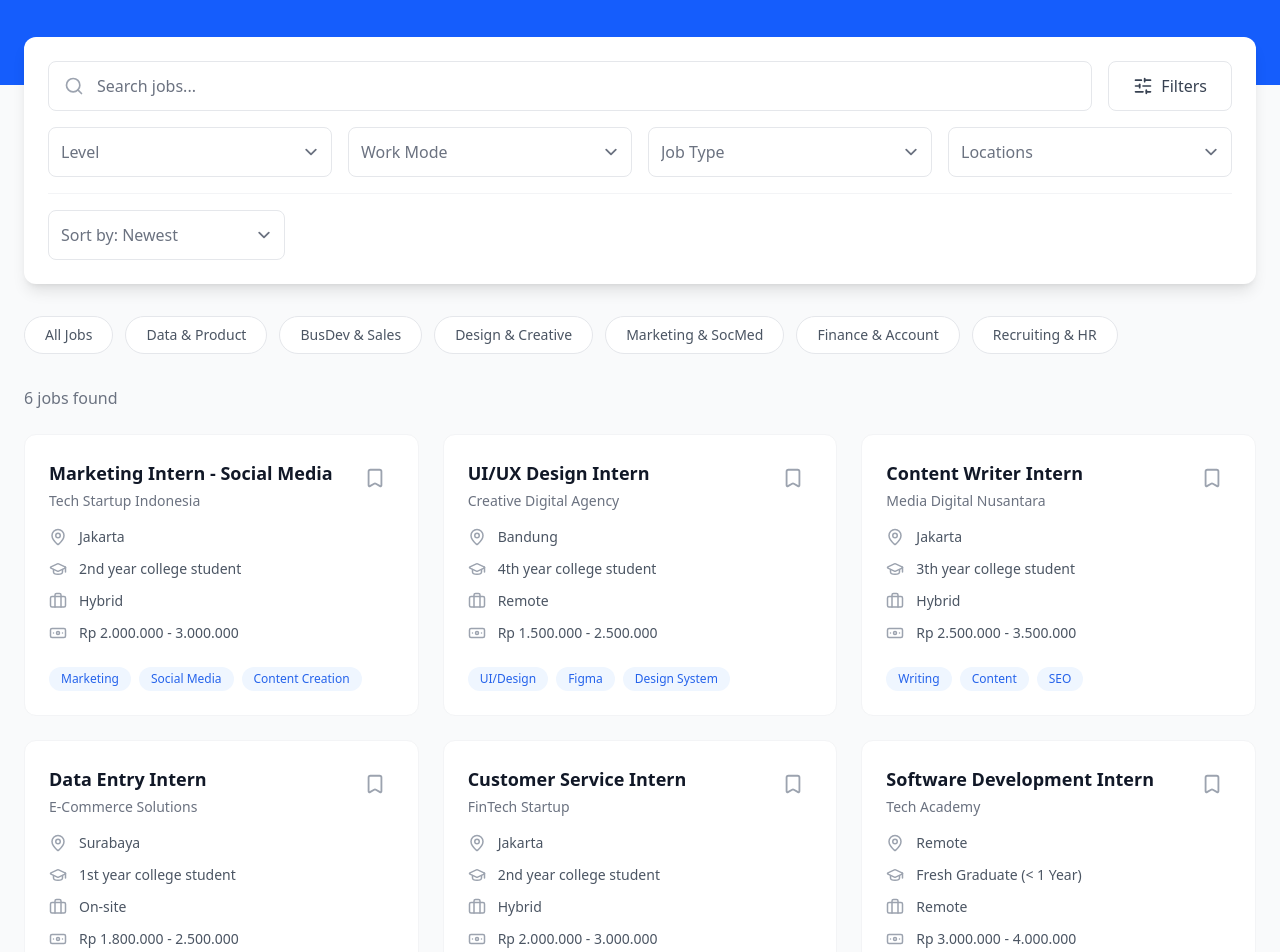
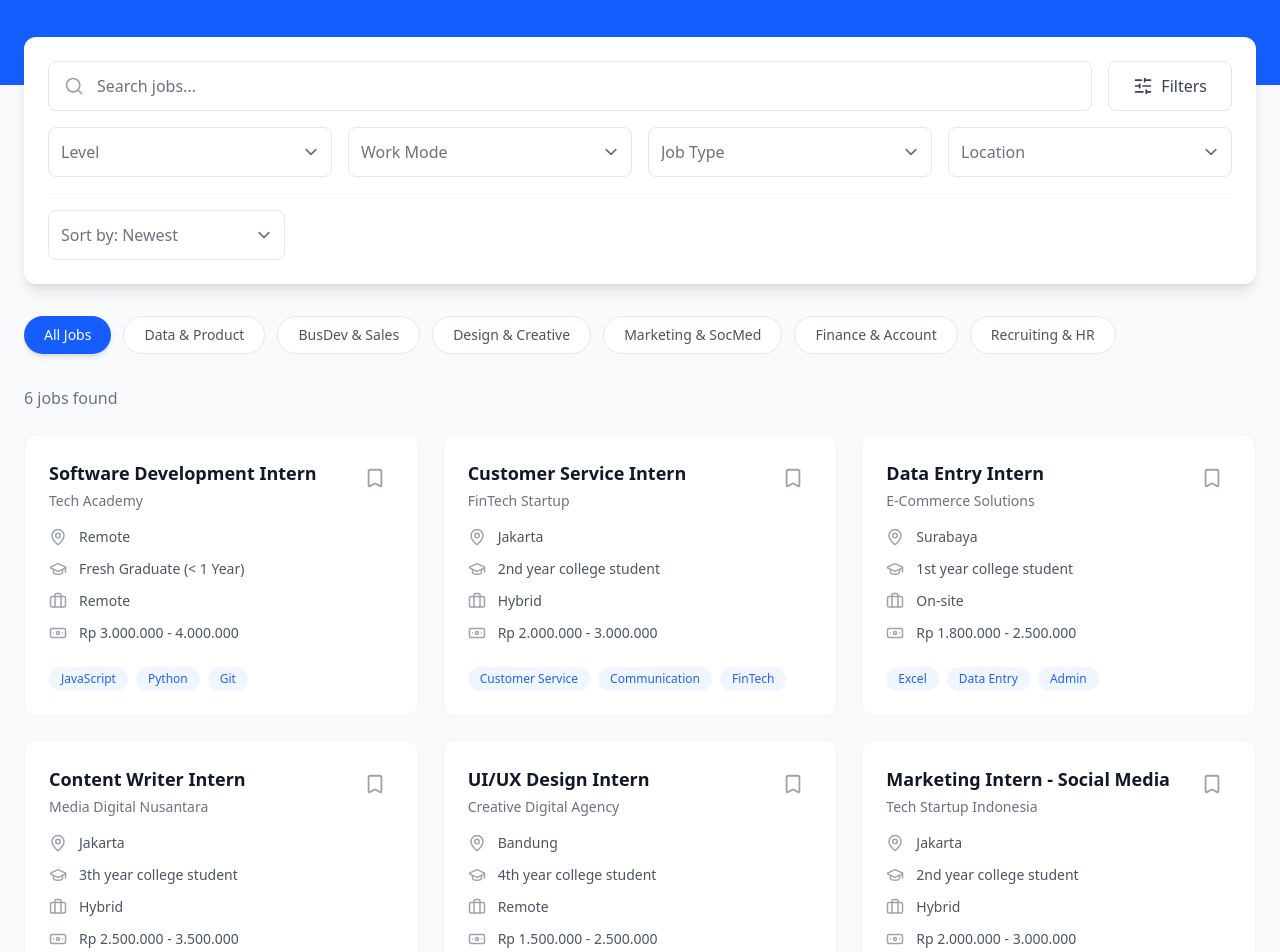
Before and after one commit to ShikinariShiki/ReLock, a React (Vite) app: page /Homepage-candidate in a window 1280 px wide. Shown: the part 280-1232 px from the top of the page. Built offline with nearby package versions, Linux system fonts and the light colour scheme.

Commit message:
feat: refactor Homepage component to improve job filtering and sorting logic; enhance CandidateNavbar styling

```diff
--- a/src/pages/candidate/Homepage.jsx
+++ b/src/pages/candidate/Homepage.jsx
@@ -1,4 +1,4 @@
-import React, { useState } from 'react';
+import React, { useState, useMemo } from 'react';
 import {
   Search, SlidersHorizontal, MapPin,
   GraduationCap, Banknote,
@@ -8,12 +8,22 @@ import { useNavigate } from 'react-router-dom';
 
 export default function Homepage() {
   const navigate = useNavigate();
-  const [activeCategory, setActiveCategory] = useState('Semua Pekerjaan');
 
-  // --- 1. STATE BOOKMARK ---
+  // --- STATE UTAMA ---
+  const [activeCategory, setActiveCategory] = useState('All Jobs');
+  const [searchQuery, setSearchQuery] = useState('');
+  const [sortBy, setSortBy] = useState('newest'); // newest, high, low
   const [bookmarkedJobIds, setBookmarkedJobIds] = useState([]);
 
-  // --- 2. STATE FILTER MODAL ---
+  // --- STATE FILTER DASAR (Dropdown Luar) ---
+  const [basicFilters, setBasicFilters] = useState({
+    level: '',
+    workMode: '',
+    jobType: '',
+    location: ''
+  });
+
+  // --- STATE FILTER LANJUTAN (Modal) ---
   const [isFilterOpen, setIsFilterOpen] = useState(false);
   const [advancedFilters, setAdvancedFilters] = useState({
     minSalary: '',
@@ -21,6 +31,146 @@ export default function Homepage() {
     selectedCategories: [],
     datePosted: 'anytime'
   });
+
+  // --- DATA MOCK ---
+  const jobs = [
+    {
+      id: 1,
+      title: "Marketing Intern - Social Media",
+      company: "Tech Startup Indonesia",
+      location: "Jakarta",
+      status: "2nd year college student",
+      type: "Hybrid", // Work Mode
+      jobType: "Internship", // Added field for logic clarity
+      salary: "Rp 2.000.000 - 3.000.000",
+      tags: ["Marketing", "Social Media", "Content Creation"],
+      category: "Marketing & SocMed"
+    },
+    {
+      id: 2,
+      title: "UI/UX Design Intern",
+      company: "Creative Digital Agency",
+      location: "Bandung",
+      status: "4th year college student",
+      type: "Remote",
+      jobType: "Internship",
+      salary: "Rp 1.500.000 - 2.500.000",
+      tags: ["UI/Design", "Figma", "Design System"],
+      category: "Design & Creative"
+    },
+    {
+      id: 3,
+      title: "Content Writer Intern",
+      company: "Media Digital Nusantara",
+      location: "Jakarta",
+      status: "3th year college student",
+      type: "Hybrid",
+      jobType: "Internship",
+      salary: "Rp 2.500.000 - 3.500.000",
+      tags: ["Writing", "Content", "SEO"],
+      category: "Marketing & SocMed"
+    },
+    {
+      id: 4,
+      title: "Data Entry Intern",
+      company: "E-Commerce Solutions",
+      location: "Surabaya",
+      status: "1st year college student",
+      type: "On-site",
+      jobType: "Internship",
+      salary: "Rp 1.800.000 - 2.500.000",
+      tags: ["Excel", "Data Entry", "Admin"],
+      category: "Data & Product"
+    },
+    {
+      id: 5,
+      title: "Customer Service Intern",
+      company: "FinTech Startup",
+      location: "Jakarta",
+      status: "2nd year college student",
+      type: "Hybrid",
+      jobType: "Internship",
+      salary: "Rp 2.000.000 - 3.000.000",
+      tags: ["Customer Service", "Communication", "FinTech"],
+      category: "BusDev & Sales"
+    },
+    {
+      id: 6,
+      title: "Software Development Intern",
+      company: "Tech Academy",
+      location: "Remote",
+      status: "Fresh Graduate (< 1 Year)",
+      type: "Remote",
+      jobType: "Full Time", // Changed for variety
+      salary: "Rp 3.000.000 - 4.000.000",
+      tags: ["JavaScript", "Python", "Git"],
+      category: "Data & Product"
+    },
+  ];
+
+  const categories = [
+    "All Jobs", "Data & Product", "BusDev & Sales",
+    "Design & Creative", "Marketing & SocMed",
+    "Finance & Account", "Recruiting & HR"
+  ];
+
+  // --- LOGIC HELPER ---
+
+  // 1. Parser Gaji: Mengambil angka pertama (minimum) dari string "Rp X - Y"
+  const getSalaryValue = (salaryStr) => {
+    if (!salaryStr) return 0;
+    // Hapus semua karakter kecuali angka dan strip
+    const cleanStr = salaryStr.replace(/[^\d-]/g, '');
+    const parts = cleanStr.split('-');
+    return parseInt(parts[0]) || 0;
+  };
+
+  // 2. Filter & Sort Logic Utama (Menggunakan useMemo agar efisien)
+  const filteredAndSortedJobs = useMemo(() => {
+    return jobs.filter(job => {
+      // A. Filter Search (Title / Company)
+      if (searchQuery &&
+          !job.title.toLowerCase().includes(searchQuery.toLowerCase()) &&
+          !job.company.toLowerCase().includes(searchQuery.toLowerCase())) {
+        return false;
+      }
+
+      // B. Filter Tab Category
+      if (activeCategory !== 'All Jobs' && job.category !== activeCategory) {
+        return false;
+      }
+
+      // C. Filter Dropdown Dasar
+      if (basicFilters.level && job.status !== basicFilters.level) return false;
+      if (basicFilters.workMode && job.type !== basicFilters.workMode) return false;
+      if (basicFilters.location && job.location !== basicFilters.location) return false;
+      // Note: mapping jobType agak tricky karena data Anda defaultnya "Internship" semua di field jobType yang saya tambah
+      if (basicFilters.jobType && job.jobType !== basicFilters.jobType) return false;
+
+      // D. Advanced Filters (Modal)
+      // 1. Categories Checkbox
+      if (advancedFilters.selectedCategories.length > 0) {
+        if (!advancedFilters.selectedCategories.includes(job.category)) return false;
+      }
+
+      // 2. Salary Range
+      const jobSalary = getSalaryValue(job.salary);
+      if (advancedFilters.minSalary && jobSalary < parseInt(advancedFilters.minSalary)) return false;
+      if (advancedFilters.maxSalary && jobSalary > parseInt(advancedFilters.maxSalary)) return false;
+
+      return true;
+    }).sort((a, b) => {
+      // E. Sorting
+      if (sortBy === 'salaryHigh') {
+        return getSalaryValue(b.salary) - getSalaryValue(a.salary);
+      } else if (sortBy === 'salaryLow') {
+        return getSalaryValue(a.salary) - getSalaryValue(b.salary);
+      }
+      // Default: Newest (Urutkan berdasarkan ID desc untuk simulasi)
+      return b.id - a.id;
+    });
+  }, [jobs, searchQuery, activeCategory, basicFilters, advancedFilters, sortBy]);
+
 
   // --- HANDLERS ---
   const handleBookmark = (e, jobId) => {
@@ -31,11 +181,6 @@ export default function Homepage() {
     });
   };
 
-  const handleCardClick = (jobId) => {
-    navigate(`/job/${jobId}`);
-  };
-
-  // Handler untuk Checkbox Kategori
   const toggleCategoryFilter = (category) => {
     setAdvancedFilters(prev => {
       const isSelected = prev.selectedCategories.includes(category);
@@ -47,7 +192,6 @@ export default function Homepage() {
     });
   };
 
-  // Handler Reset Filter
   const resetFilters = () => {
     setAdvancedFilters({
       minSalary: '',
@@ -57,96 +201,10 @@ export default function Homepage() {
     });
   };
 
-  // --- DATA ---
-  const filterOptions = {
-    Level: ["1st year college student", "2nd year college student", "3th year college student", "4th year college student", "Fresh Graduate (< 1 Year)"],
-    "Work Mode": ["On-site", "Remote", "Hybrid"],
-    "Job Type": ["Full Time", "Part Time", "Contract", "Freelance", "Internship"],
-    Locations: ["Jakarta", "Bandung", "Surabaya", "Bali", "Yogyakarta", "Remote"]
+  // Handler untuk Dropdown Dasar
+  const handleBasicFilterChange = (key, value) => {
+    setBasicFilters(prev => ({ ...prev, [key]: value }));
   };
-
-  const categories = [
-    "All Jobs", "Data & Product", "BusDev & Sales",
-    "Design & Creative", "Marketing & SocMed",
-    "Finance & Account", "Recruiting & HR"
-  ];
-
-  // Opsi Tanggal Posting
-  const datePostedOptions = [
-    { value: 'anytime', label: 'Anytime' },
-    { value: '24h', label: 'Past 24 hours' },
-    { value: 'week', label: 'Past week' },
-    { value: 'month', label: 'Past month' },
-  ];
-
-  const jobs = [
-    {
-      id: 1,
-      title: "Marketing Intern - Social Media",
-      company: "Tech Startup Indonesia",
-      location: "Jakarta",
-      status: "2nd year college student",
-      type: "Hybrid",
-      salary: "Rp 2.000.000 - 3.000.000",
-      tags: ["Marketing", "Social Media", "Content Creation"],
-      category: "Marketing & SocMed"
-    },
-    {
-      id: 2,
-      title: "UI/UX Design Intern",
-      company: "Creative Digital Agency",
-      location: "Bandung",
-      status: "4th year college student",
-      type: "Remote",
-      salary: "Rp 1.500.000 - 2.500.000",
-      tags: ["UI/Design", "Figma", "Design System"],
-      category: "Design & Creative"
-    },
-    {
-      id: 3,
-      title: "Content Writer Intern",
-      company: "Media Digital Nusantara",
-      location: "Jakarta",
-      status: "3th year college student",
-      type: "Hybrid",
-      salary: "Rp 2.500.000 - 3.500.000",
-      tags: ["Writing", "Content", "SEO"],
-      category: "Marketing & SocMed"
-    },
-    {
-      id: 4,
-      title: "Data Entry Intern",
-      company: "E-Commerce Solutions",
-      location: "Surabaya",
-      status: "1st year college student",
-      type: "On-site",
-      salary: "Rp 1.800.000 - 2.500.000",
-      tags: ["Excel", "Data Entry", "Admin"],
-      category: "Data & Product"
-    },
-    {
-      id: 5,
-      title: "Customer Service Intern",
-      company: "FinTech Startup",
-      location: "Jakarta",
-      status: "2nd year college student",
-      type: "Hybrid",
-      salary: "Rp 2.000.000 - 3.000.000",
-      tags: ["Customer Service", "Communication", "FinTech"],
-      category: "BusDev & Sales"
-    },
-    {
-      id: 6,
-      title: "Software Development Intern",
-      company: "Tech Academy",
-      location: "Remote",
-      status: "Fresh Graduate (< 1 Year)",
-      type: "Remote",
-      salary: "Rp 3.000.000 - 4.000.000",
-      tags: ["JavaScript", "Python", "Git"],
-      category: "Data & Product"
-    },
-  ];
 
   return (
     <div className="min-h-screen bg-gray-50 font-sans relative">
@@ -182,10 +240,11 @@ export default function Homepage() {
               <input
                 type="text"
                 placeholder="Search jobs..."
+                value={searchQuery}
+                onChange={(e) => setSearchQuery(e.target.value)}
                 className="w-full pl-12 pr-4 py-3 border border-gray-200 rounded-lg focus:outline-none focus:ring-2 focus:ring-blue-500"
               />
             </div>
-            {/* TOMBOL FILTERS (Memicu Modal) */}
             <button
               onClick={() => setIsFilterOpen(true)}
               className="flex items-center gap-2 px-6 py-3 border border-gray-200 rounded-lg text-gray-700 hover:bg-gray-50 font-medium transition-colors"
@@ -196,23 +255,72 @@ export default function Homepage() {
           </div>
 
           <div className="grid grid-cols-1 md:grid-cols-4 gap-4">
-            {Object.entries(filterOptions).map(([label, options]) => (
-              <div key={label} className="relative">
-                <select className="w-full p-3 border border-gray-200 rounded-lg text-gray-500 bg-white focus:outline-none focus:ring-2 focus:ring-blue-500 cursor-pointer">
-                  <option value="">{label}</option>
-                  {options.map((opt) => (
+            {/* Filter: Level */}
+            <div className="relative">
+              <select
+                value={basicFilters.level}
+                onChange={(e) => handleBasicFilterChange('level', e.target.value)}
+                className="w-full p-3 border border-gray-200 rounded-lg text-gray-500 bg-white focus:outline-none focus:ring-2 focus:ring-blue-500 cursor-pointer"
+              >
+                <option value="">Level</option>
+                {["1st year college student", "2nd year college student", "3th year college student", "4th year college student", "Fresh Graduate (< 1 Year)"].map(opt => (
                   <option key={opt} value={opt}>{opt}</option>
                 ))}
               </select>
             </div>
+
+            {/* Filter: Work Mode */}
+            <div className="relative">
+               <select
+                value={basicFilters.workMode}
+                onChange={(e) => handleBasicFilterChange('workMode', e.target.value)}
+                className="w-full p-3 border border-gray-200 rounded-lg text-gray-500 bg-white focus:outline-none focus:ring-2 focus:ring-blue-500 cursor-pointer"
+              >
+                <option value="">Work Mode</option>
+                {["On-site", "Remote", "Hybrid"].map(opt => (
+                  <option key={opt} value={opt}>{opt}</option>
                 ))}
+              </select>
+            </div>
+
+             {/* Filter: Job Type */}
+             <div className="relative">
+               <select
+                value={basicFilters.jobType}
+                onChange={(e) => handleBasicFilterChange('jobType', e.target.value)}
+                className="w-full p-3 border border-gray-200 rounded-lg text-gray-500 bg-white focus:outline-none focus:ring-2 focus:ring-blue-500 cursor-pointer"
+              >
+                <option value="">Job Type</option>
+                {["Full Time", "Part Time", "Contract", "Freelance", "Internship"].map(opt => (
+                  <option key={opt} value={opt}>{opt}</option>
+                ))}
+              </select>
+            </div>
+
+             {/* Filter: Location */}
+             <div className="relative">
+               <select
+                value={basicFilters.location}
+                onChange={(e) => handleBasicFilterChange('location', e.target.value)}
+                className="w-full p-3 border border-gray-200 rounded-lg text-gray-500 bg-white focus:outline-none focus:ring-2 focus:ring-blue-500 cursor-pointer"
+              >
+                <option value="">Location</option>
+                {["Jakarta", "Bandung", "Surabaya", "Bali", "Yogyakarta", "Remote"].map(opt => (
+                  <option key={opt} value={opt}>{opt}</option>
+                ))}
+              </select>
+            </div>
           </div>
 
           <div className="mt-4 pt-4 border-t border-gray-100">
-             <select className="w-full md:w-auto p-3 border border-gray-200 rounded-lg text-gray-500 bg-white focus:outline-none cursor-pointer">
-                <option>Sort by: Newest</option>
-                <option>Sort by: Salary (High to Low)</option>
-                <option>Sort by: Salary (Low to High)</option>
+             <select
+                value={sortBy}
+                onChange={(e) => setSortBy(e.target.value)}
+                className="w-full md:w-auto p-3 border border-gray-200 rounded-lg text-gray-500 bg-white focus:outline-none cursor-pointer"
+              >
+                <option value="newest">Sort by: Newest</option>
+                <option value="salaryHigh">Sort by: Salary (High to Low)</option>
+                <option value="salaryLow">Sort by: Salary (Low to High)</option>
              </select>
           </div>
         </div>
@@ -235,16 +343,17 @@ export default function Homepage() {
         </div>
 
         {/* JOB COUNT */}
-        <p className="text-gray-500 mb-6">{jobs.length} jobs found</p>
+        <p className="text-gray-500 mb-6">{filteredAndSortedJobs.length} jobs found</p>
 
         {/* JOB GRID */}
+        {filteredAndSortedJobs.length > 0 ? (
           <div className="grid grid-cols-1 md:grid-cols-2 lg:grid-cols-3 gap-6">
-          {jobs.map((job) => {
+            {filteredAndSortedJobs.map((job) => {
               const isBookmarked = bookmarkedJobIds.includes(job.id);
               return (
                 <div
                   key={job.id}
-                onClick={() => handleCardClick(job.id)}
+                  onClick={() => navigate(`/job/${job.id}`)}
                   className="bg-white border border-gray-100 rounded-xl p-6 hover:shadow-lg transition-shadow duration-200 flex flex-col h-full cursor-pointer group"
                 >
                   <div className="flex justify-between items-start mb-4">
@@ -296,30 +405,24 @@ export default function Homepage() {
               );
             })}
           </div>
+        ) : (
+          <div className="text-center py-20 bg-white rounded-xl border border-gray-200">
+            <p className="text-gray-500">No jobs found matching your criteria.</p>
+            <button onClick={() => {
+              setSearchQuery('');
+              setActiveCategory('All Jobs');
+              setBasicFilters({ level: '', workMode: '', jobType: '', location: '' });
+              resetFilters();
+            }} className="mt-4 text-blue-600 font-medium hover:underline">
+              Clear all filters
+            </button>
+          </div>
+        )}
       </div>
 
       {/* FOOTER */}
       <footer className="bg-[#101828] text-white pt-16 pb-8">
         <div className="max-w-7xl mx-auto px-6">
-          <div className="grid grid-cols-1 md:grid-cols-4 gap-12 mb-16">
-            <div>
-              <h4 className="text-lg font-bold mb-6">About Relock!</h4>
-              <ul className="space-y-4 text-gray-400 text-sm">
-                <li><a href="#" className="hover:text-white">About Us</a></li>
-                <li><a href="#" className="hover:text-white">Careers</a></li>
-                <li><a href="#" className="hover:text-white">Blog</a></li>
-              </ul>
-            </div>
-            {/* ...Footer Columns Lainnya... */}
-            <div>
-              <h4 className="text-lg font-bold mb-6">Contact Us</h4>
-              <ul className="space-y-4 text-gray-400 text-sm">
-                <li><a href="#" className="hover:text-white">Email</a></li>
-                <li><a href="#" className="hover:text-white">WhatsApp</a></li>
-                <li><a href="#" className="hover:text-white">FAQ</a></li>
-              </ul>
-            </div>
-          </div>
           <div className="border-t border-gray-800 pt-8 text-center text-gray-500 text-sm">
             © 2025 Relock. All rights reserved.
           </div>
@@ -342,9 +445,8 @@ export default function Homepage() {
               </button>
             </div>
 
-            {/* Modal Content (Scrollable) */}
+            {/* Modal Content */}
             <div className="p-6 overflow-y-auto space-y-8">
-
               {/* 1. Salary Range */}
               <section>
                 <h4 className="text-sm font-bold text-gray-900 mb-3 uppercase tracking-wider">Salary Range (IDR)</h4>
@@ -379,7 +481,7 @@ export default function Homepage() {
                 </div>
               </section>
 
-              {/* 2. Job Categories (Checkbox) */}
+              {/* 2. Job Categories */}
               <section>
                 <h4 className="text-sm font-bold text-gray-900 mb-3 uppercase tracking-wider">Job Categories</h4>
                 <div className="grid grid-cols-2 gap-3">
@@ -396,27 +498,6 @@ export default function Homepage() {
                   ))}
                 </div>
               </section>
-
-              {/* 3. Date Posted (Radio) */}
-              <section>
-                <h4 className="text-sm font-bold text-gray-900 mb-3 uppercase tracking-wider">Date Posted</h4>
-                <div className="space-y-2">
-                  {datePostedOptions.map((option) => (
-                    <label key={option.value} className="flex items-center gap-2 cursor-pointer group">
-                      <input
-                        type="radio"
-                        name="datePosted"
-                        value={option.value}
-                        checked={advancedFilters.datePosted === option.value}
-                        onChange={(e) => setAdvancedFilters({...advancedFilters, datePosted: e.target.value})}
-                        className="w-4 h-4 text-blue-600 border-gray-300 focus:ring-blue-500"
-                      />
-                      <span className="text-sm text-gray-600 group-hover:text-gray-900 transition">{option.label}</span>
-                    </label>
-                  ))}
-                </div>
-              </section>
-
             </div>
 
             {/* Modal Footer */}
@@ -428,20 +509,16 @@ export default function Homepage() {
                 Reset all
               </button>
               <button
-                onClick={() => {
-                  console.log("Applying filters:", advancedFilters);
-                  setIsFilterOpen(false);
-                }}
+                onClick={() => setIsFilterOpen(false)}
                 className="bg-[#155DFC] text-white px-8 py-2.5 rounded-lg text-sm font-bold hover:bg-blue-700 transition shadow-lg shadow-blue-200"
               >
-                Show Results
+                Show {filteredAndSortedJobs.length} Results
               </button>
             </div>
 
           </div>
         </div>
       )}
-
     </div>
   );
 }
```
Also changed, not shown: src/components/candidate/CandidateNavbar.jsx (+12 -22 lines). Lines whose indentation alone changed are shown as unchanged.
